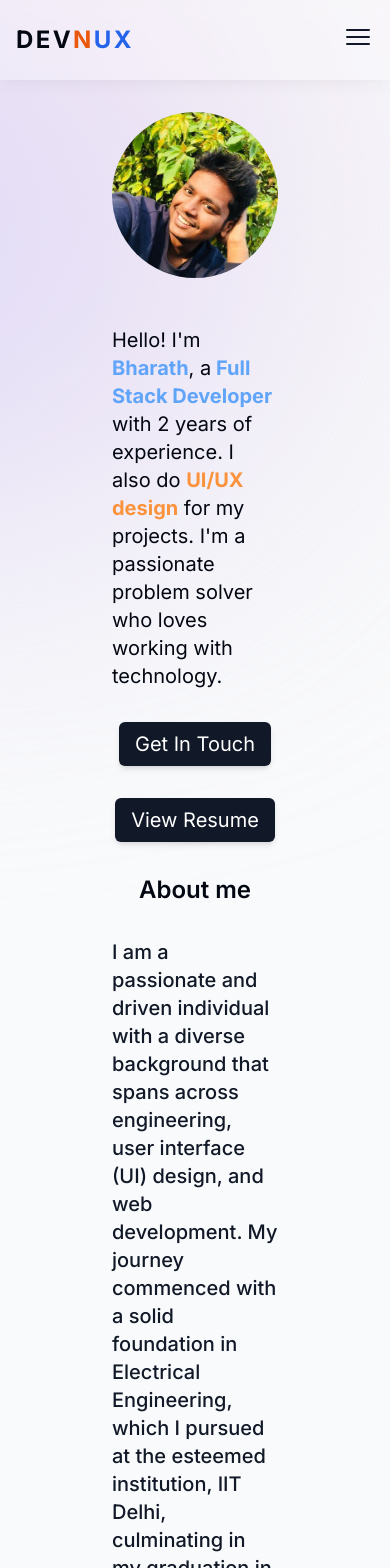
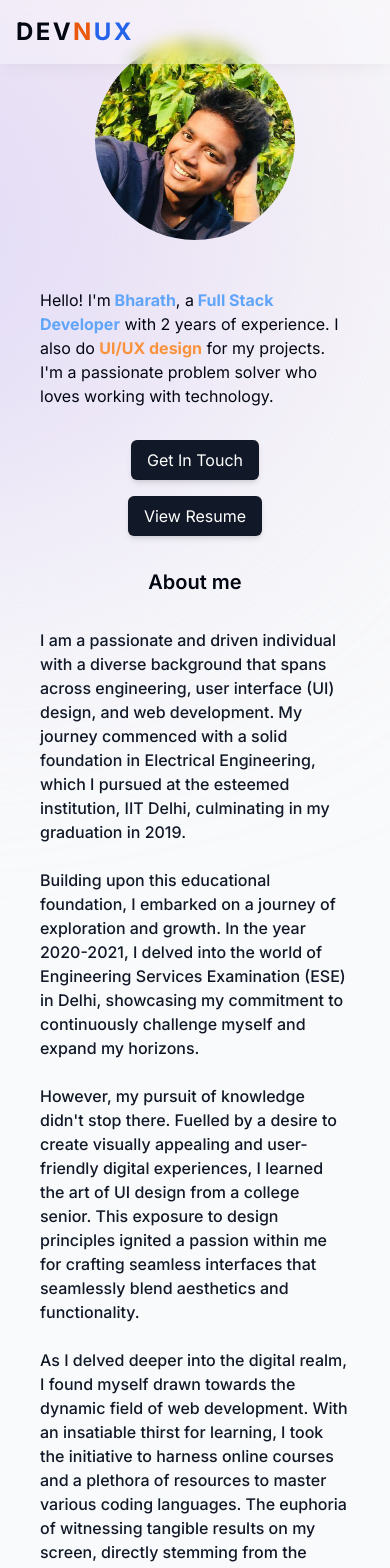
Before and after one commit to bharathsurya021/portfolio-site, a Next.js app: page / in a window 390 px wide. Shown: the top 1568 px of the page. Built offline with nearby package versions, Linux system fonts and the light colour scheme.

Commit message:
responsiveness

```diff
--- a/app/page.js
+++ b/app/page.js
@@ -8,7 +8,7 @@ import { Skills } from "@/components/Skills";
 
 export default function Home() {
   return (
-    <main className="flex min-h-screen flex-col items-center justify-between p-24">
+    <main className="flex min-h-screen flex-col items-center justify-between p-6 sm:p-16 ">
    <Intro />
    <Divider/>
    <About/>
--- a/components/About.jsx
+++ b/components/About.jsx
@@ -6,10 +6,10 @@ function About() {
       id="about"
       className="flex flex-col  w-full justify-center items-center space-y-8  p-4  scroll-mt-20"
     >
-      <h2 className="text-2xl font-semibold">About me</h2>
+      <h2 className="text-xl sm:text-2xl font-semibold">About me</h2>
 
       <div className=" flex flex-col justify-center items-center w-full sm:w-70%] xl:w-[65%]">
-        <p className="text-xl font-medium text-gray-900  ">
+        <p className="text-md sm:text-xl font-medium text-gray-900  ">
           I am a passionate and driven individual with a diverse background that
           spans across engineering, user interface (UI) design, and web
           development. My journey commenced with a solid foundation in
@@ -17,14 +17,14 @@ function About() {
           IIT Delhi, culminating in my graduation in 2019.
         </p>
         <br />
-        <p className="text-xl font-medium text-gray-900  ">
+        <p className="text-md sm:text-xl font-medium text-gray-900  ">
           Building upon this educational foundation, I embarked on a journey of
           exploration and growth. In the year 2020-2021, I delved into the world
           of Engineering Services Examination (ESE) in Delhi, showcasing my
           commitment to continuously challenge myself and expand my horizons.
         </p>
         <br />
-        <p className="text-xl font-medium text-gray-900  ">
+        <p className="text-md sm:text-xl font-medium text-gray-900  ">
           However, my pursuit of knowledge didn't stop there. Fuelled by a
           desire to create visually appealing and user-friendly digital
           experiences, I learned the art of UI design from a college senior.
@@ -33,7 +33,7 @@ function About() {
           functionality.
         </p>
         <br />
-        <p className="text-xl font-medium text-gray-900  ">
+        <p className="text-md sm:text-xl font-medium text-gray-900  ">
           As I delved deeper into the digital realm, I found myself drawn
           towards the dynamic field of web development. With an insatiable
           thirst for learning, I took the initiative to harness online courses
@@ -49,7 +49,7 @@ function About() {
         </p>
 
         <br />
-        <p className="text-xl font-medium text-gray-900 ">
+        <p className="text-md sm:text-xl font-medium text-gray-900 ">
           In essence, I am an individual fueled by curiosity, passion, and the
           incessant drive to evolve. My journey has been marked by a continuous
           pursuit of excellence, as I shape my identity through the fusion of
--- a/components/Contact.jsx
+++ b/components/Contact.jsx
@@ -8,9 +8,9 @@ export default function Contact() {
       id="contact"
       className="mb-20 sm:mb-28 w-[min(100%,38rem)] text-center space-y-8"
     >
-      <h2 className="text-2xl font-semibold">Contact me</h2>
+      <h2 className="text-xl sm:text-2xl font-semibold">Contact me</h2>
 
-      <p className="text-gray-700 -mt-6 dark:text-white/80">
+      <p className="text-md sm:text-xl text-gray-700 -mt-6 dark:text-white/80">
         Please contact me directly at{" "}
         <Link className="underline font-bold" href="mailto:bharath@gmail.com">
           bharathsurya021@gmail.com
@@ -24,21 +24,21 @@ export default function Contact() {
           target="_blank"
           rel="noopener noreferrer"
         >
-          <FaLinkedin className="text-[3rem] text-gray-600 hover:text-blue-600 transition" />
+          <FaLinkedin className="text-[1.5rem] sm:text-[3rem] text-gray-600 hover:text-blue-600 transition" />
         </Link>
         <Link
           href="https://github.com/bharathsurya021"
           target="_blank"
           rel="noopener noreferrer"
         >
-          <FaGithub className="text-[3rem] text-gray-600 hover:text-blue-800 transition" />
+          <FaGithub className="text-[1.5rem] sm:text-[3rem] text-gray-600 hover:text-blue-800 transition" />
         </Link>
         <Link
           href="https://www.behance.net/bharathsurya"
           target="_blank"
           rel="noopener noreferrer"
         >
-          <FaBehance className="text-[3rem] text-gray-600 hover:text-blue-700 transition" />
+          <FaBehance className="text-[1.5rem] sm:text-[3rem] text-gray-600 hover:text-blue-700 transition" />
         </Link>
       </div>
     </section>
--- a/components/Expereince.jsx
+++ b/components/Expereince.jsx
@@ -12,7 +12,7 @@ export default function Expereince() {
       id="exp"
       className="flex flex-col  w-full justify-center items-center space-y-8  p-4  scroll-mt-20"
     >
-      <h2 className="text-2xl font-semibold">Experience</h2>
+      <h2 className="text-xl sm:text-2xl font-semibold">Experience</h2>
       <VerticalTimeline lineColor="">
         {experiencesData.map((item, index) => {
           return (
--- a/components/Header.jsx
+++ b/components/Header.jsx
@@ -9,21 +9,21 @@ const smoothScroll = (target) => {
   }
 };
 const Header = () => {
-  const [showMenu, setShowMenu] = useState(false);
-  const handleNavClick = (target) => {
-    smoothScroll(target);
-  };
-  const toggleMenu = () => {
-    setShowMenu(!showMenu);
-  };
+  // const [showMenu, setShowMenu] = useState(false);
+  // const handleNavClick = (target) => {
+  //   smoothScroll(target);
+  // };
+  // const toggleMenu = () => {
+  //   setShowMenu(!showMenu);
+  // };
 
   return (
-    <header className="z-[999] fixed flex items-center justify-between px-4 md:px-12 h-20 w-full border-white border-opacity-40 bg-white bg-opacity-30 shadow-lg shadow-black/[0.03] backdrop-blur-[0.5rem] ">
+    <header className="z-[999] fixed flex items-center justify-between px-4 md:px-12 h-16 w-full border-white border-opacity-40 bg-white bg-opacity-30 shadow-lg shadow-black/[0.03] backdrop-blur-[0.5rem] ">
       <Link href={"/"} className="font-bold text-2xl tracking-widest ">
         DEV<span className="text-orange-600">N</span>
         <span className="text-blue-600">UX</span>
       </Link>
-      <nav>
+      {/* <nav>
         <button className="md:hidden" onClick={toggleMenu}>
           <svg
             xmlns="http://www.w3.org/2000/svg"
@@ -60,7 +60,7 @@ const Header = () => {
             </li>
           ))}
         </ul>
-      </nav>
+      </nav> */}
     </header>
   );
 };
--- a/components/Intro.jsx
+++ b/components/Intro.jsx
@@ -15,7 +15,7 @@ export default function Intro() {
         />
       </div>
       <div className="w-full md:w-[80%] lg:w-[50%]">
-        <p className="text-xl md:text-2xl xl:text-3xl ">
+        <p className="text-md sm:text-xl md:text-2xl  ">
           Hello! I'm<span className="font-bold text-blue-400"> Bharath</span>,
           {" a"}
           <span className="font-bold text-blue-400">
@@ -28,11 +28,11 @@ export default function Intro() {
           technology.
         </p>
       </div>
-      <div className="space-y-8 flex items-center flex-col sm:flex-row sm:space-x-8  sm:space-y-0">
-        <button className="bg-gray-900 text-xl font-normal text-white shadow-md py-2 px-4 rounded-md">
+      <div className="space-y-4 flex items-center flex-col sm:flex-row sm:space-x-8  sm:space-y-0">
+        <button className="bg-gray-900 text-md sm:text-xl font-normal text-white shadow-md py-2 px-4 rounded-md">
           <Link href={"#contact"}>Get In Touch</Link>
         </button>
-        <button className="bg-gray-900 text-xl font-normal text-white shadow-md py-2 px-4 rounded-md">
+        <button className="bg-gray-900 text-md sm:text-xl font-normal text-white shadow-md py-2 px-4 rounded-md">
           <Link href={"/resume.pdf"} target="_blank" rel="noopener noreferrer">
             View Resume
           </Link>
--- a/components/Skills.jsx
+++ b/components/Skills.jsx
@@ -6,8 +6,8 @@ export const Skills = () => {
       id="skills"
       className="max-w-[53rem] scroll-mt-28 text-center space-y-8"
     >
-      <h2 className="text-2xl font-semibold">Skills</h2>
-      <ul className="flex flex-wrap justify-center gap-4 text-lg text-gray-900  ">
+      <h2 className="text-xl sm:text-2xl font-semibold">Skills</h2>
+      <ul className="flex flex-wrap justify-center gap-4  text-md sm:text-lg text-gray-900  ">
         {skillsData.map((skill, index) => {
           return (
             <li
```
